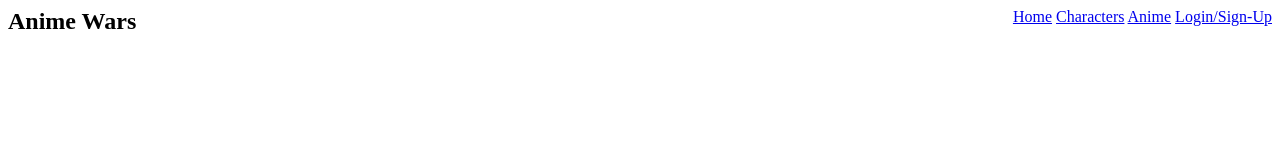
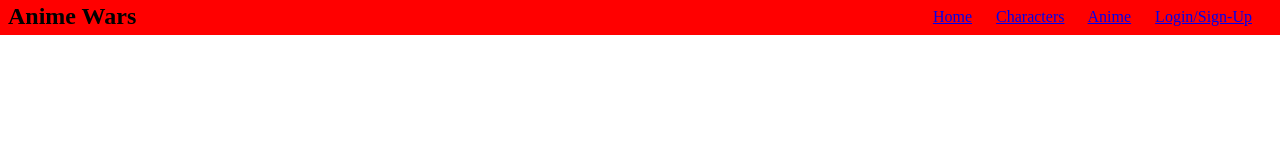
Before and after one commit to Kuurosu/Anime-Wars, a plain HTML site: page index.html in a window 1280 px wide. Drawn offline with Linux system fonts and the light colour scheme.

Commit message:
Add styling for nav bar

```diff
--- a/assets/css/style.css
+++ b/assets/css/style.css
@@ -8,12 +8,24 @@
 #nav-bar {
     display: flex;
     justify-content: space-between;
+
+    background-color: red;
+
+    height: 2.2rem;
 }
 
 #nav-links {
     padding-right: 0.5rem;
 }
 
+#title {
+    padding-top: 0.2rem;
+}
+
 .nav-padding {
     padding: 0.5rem 0 0 0.5rem;
 }
+
+.nav-item {
+    margin-right: 20px;
+}
--- a/index.html
+++ b/index.html
@@ -16,10 +16,10 @@
             <h1>Anime Wars</h1>
         </div>
         <div id="nav-links" class="nav-padding">
-            <a href="#">Home</a>
-            <a href="#">Characters</a>
-            <a href="#">Anime</a>
-            <a href="#">Login/Sign-Up</a>
+            <a href="#" class="nav-item">Home</a>
+            <a href="#" class="nav-item">Characters</a>
+            <a href="#" class="nav-item">Anime</a>
+            <a href="#" class="nav-item">Login/Sign-Up</a>
         </div>
     </section>
 
```
